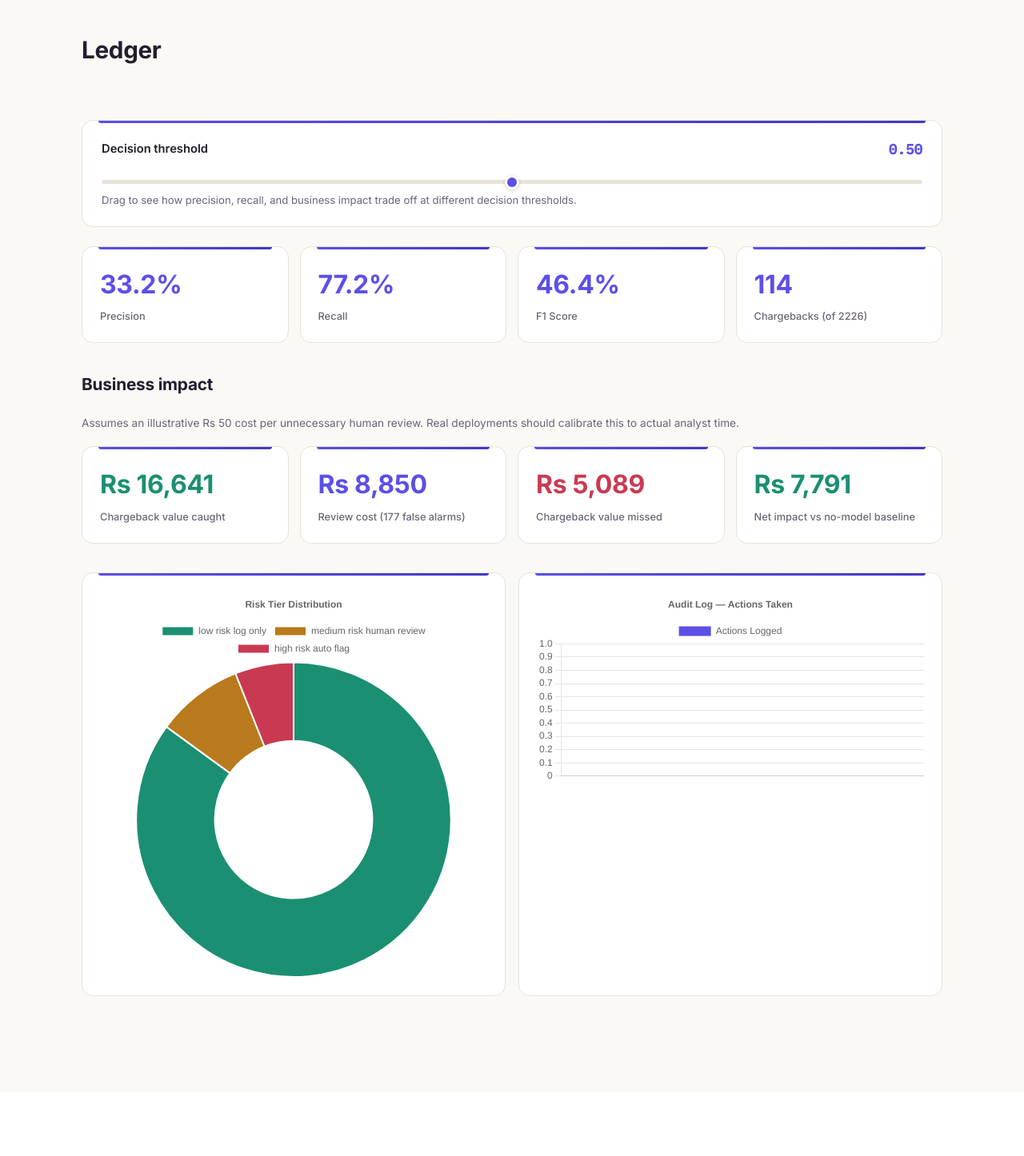
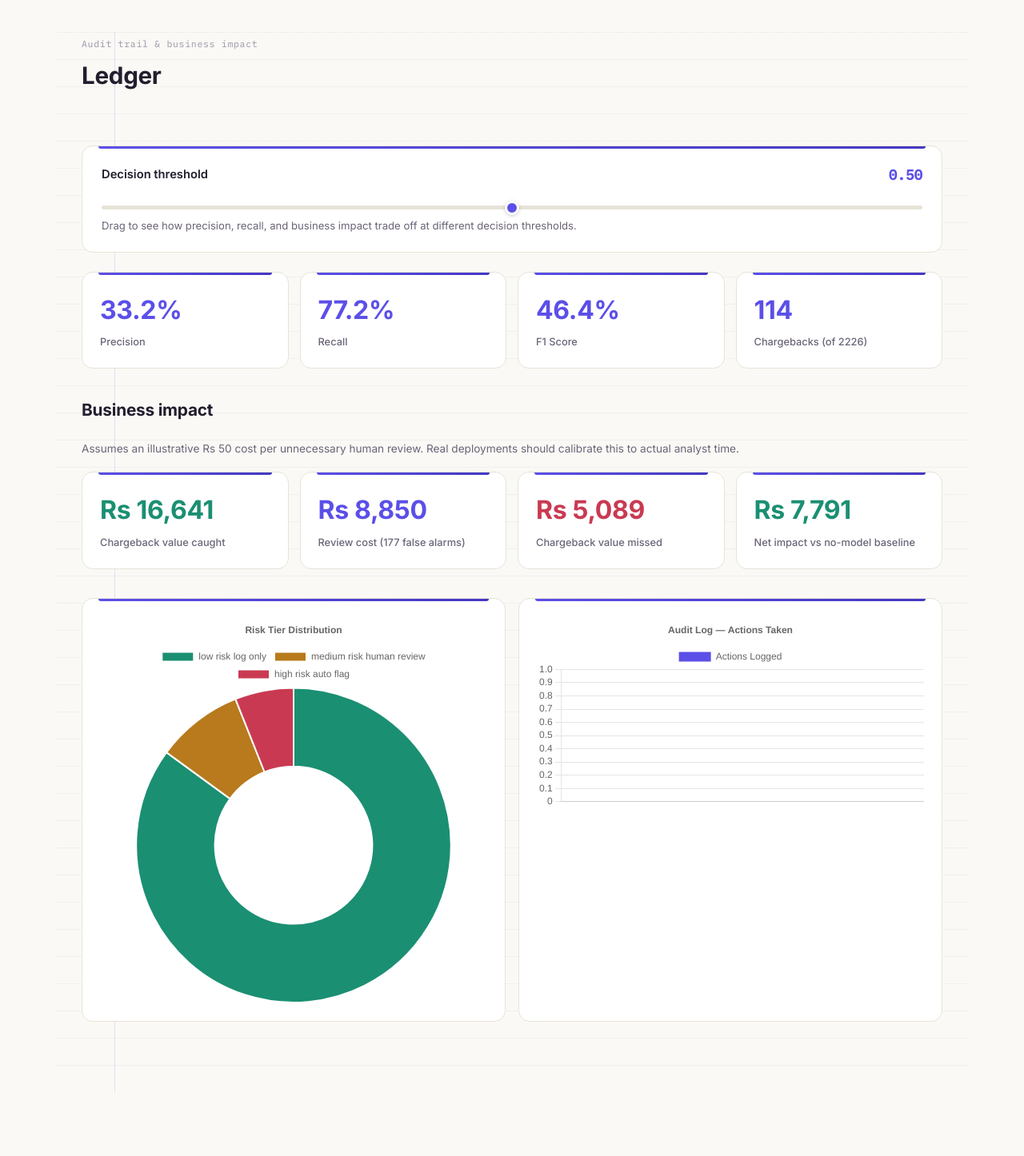
Before and after one commit to mitali-gautam05/DisputeLens, a FastAPI app: page /dashboard in a window 1280 px wide. Shown: the part 69-1515 px from the top of the page at 80% size. Before the commit the page ends 1315 px from the top, so only its background shows below. Run offline with FastAPI, Linux system fonts and the light colour scheme; data that the repository does not hold is empty; parts of the project's set-up code (start-up, migrations or seed data) failed here and were passed over.

```diff
--- a/frontend/templates/dashboard.html
+++ b/frontend/templates/dashboard.html
@@ -1,8 +1,11 @@
 {% extends "base.html" %}
 {% block title %}Ledger — DisputeLens{% endblock %}
 {% block content %}
-<h1>Ledger</h1>
-<div id="metrics-container" class="loading">Loading metrics...</div>
+<div class="page-textured">
+    <span class="page-kicker">Audit trail &amp; business impact</span>
+    <h1>Ledger</h1>
+    <div id="metrics-container" class="loading">Loading metrics...</div>
+</div>
 {% endblock %}
 {% block scripts %}
 <script src="https://cdnjs.cloudflare.com/ajax/libs/Chart.js/4.4.0/chart.umd.min.js"></script>
```
